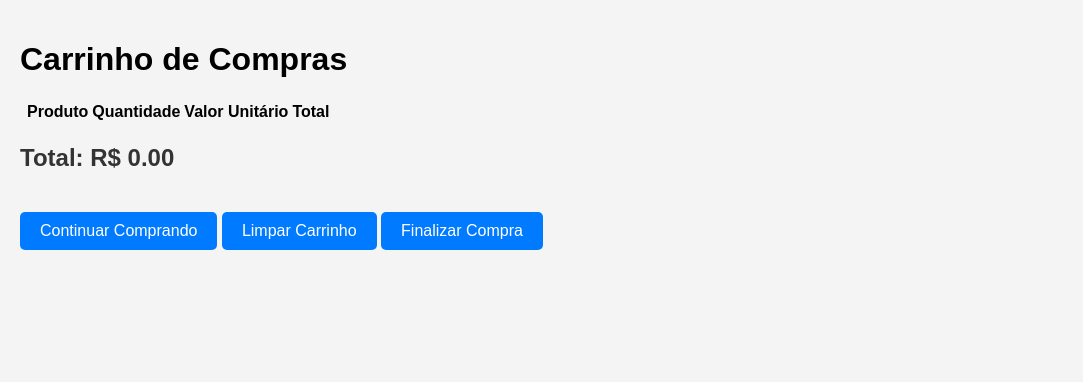
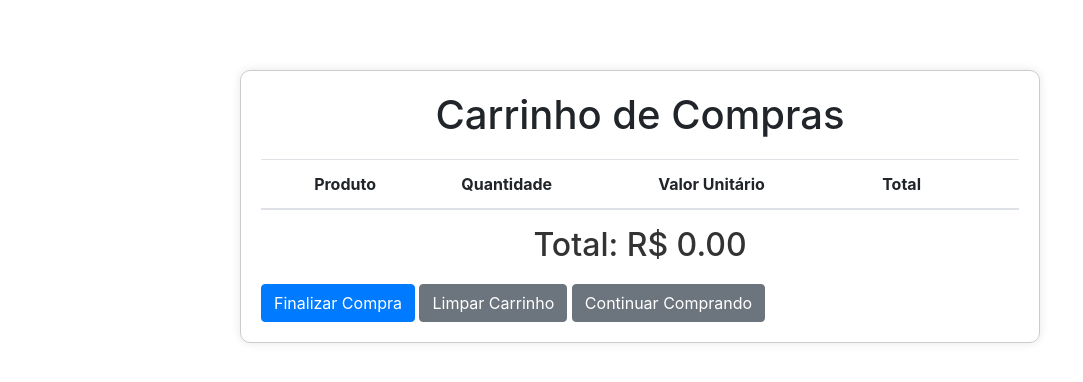
Before and after one commit to raphadroid27/gourmet-cafe, a Flask app: page /ver_carrinho in a window 1280 px wide. Shown: the top 382 px of the page, without its empty margins (0-1083 px from the left). Run offline with Flask 3, Linux system fonts and the light colour scheme; lists and menus that the app fills with data are empty; some libraries are stand-ins or nearby versions.

Commit message:
Update_13
Refatorado os estilos e estrutura do carrinho de compras e página de cadastro

```diff
--- a/static/css/styles.css
+++ b/static/css/styles.css
@@ -58,17 +58,95 @@ button:hover {
 
 .btn {
     display: inline-block;
-    margin-top: 20px;
-    padding: 10px 20px;
-    background-color: #007bff;
-    color: white;
-    text-decoration: none;
-    border: none;
-    border-radius: 5px;
+    font-weight: 400;
+    color: #212529;
+    text-align: center;
+    vertical-align: middle;
     cursor: pointer;
-    font-size: 16px;
+    background-color: transparent;
+    border: 1px solid transparent;
+    padding: 0.375rem 0.75rem;
+    font-size: 1rem;
+    line-height: 1.5;
+    border-radius: 0.25rem;
+    transition: color 0.15s ease-in-out, background-color 0.15s ease-in-out, border-color 0.15s ease-in-out, box-shadow 0.15s ease-in-out;
 }
 
 .btn:hover {
+    color: #212529;
+    text-decoration: none;
+}
+
+.btn-primary {
+    color: #fff;
+    background-color: #007bff;
+    border-color: #007bff;
+}
+
+.btn-primary:hover {
+    color: #fff;
     background-color: #0056b3;
+    border-color: #004085;
 }
+
+.btn-secondary {
+    color: #fff;
+    background-color: #6c757d;
+    border-color: #6c757d;
+}
+
+.btn-secondary:hover {
+    color: #fff;
+    background-color: #5a6268;
+    border-color: #545b62;
+}
+
+.centered-form {
+    max-width: 800px;
+    margin: 50px auto;
+    padding: 20px;
+    border: 1px solid #ccc;
+    border-radius: 10px;
+    box-shadow: 0 0 10px rgba(0, 0, 0, 0.1);
+}
+
+.centered-form h2 {
+    text-align: center;
+    margin-bottom: 20px;
+}
+
+.centered-form h1 {
+    text-align: center;
+    margin-bottom: 20px;
+}
+
+.text-center {
+    text-align: center;
+}
+
+.table {
+    width: 100%;
+    margin-bottom: 1rem;
+    color: #212529;
+    border-collapse: collapse;
+}
+
+.table th,
+.table td {
+    padding: 0.75rem;
+    vertical-align: top;
+    border-top: 1px solid #dee2e6;
+}
+
+.table thead th {
+    vertical-align: bottom;
+    border-bottom: 2px solid #dee2e6;
+}
+
+.table tbody + tbody {
+    border-top: 2px solid #dee2e6;
+}
+
+.table .table {
+    background-color: #fff;
+}
--- a/templates/carrinho.html
+++ b/templates/carrinho.html
@@ -5,11 +5,14 @@
     <meta name="viewport" content="width=device-width, initial-scale=1.0">
     <title>Carrinho de Compras</title>
     <link rel="stylesheet" href="{{ url_for('static', filename='css/styles.css') }}">
+    <link rel="stylesheet" href="https://stackpath.bootstrapcdn.com/bootstrap/4.5.2/css/bootstrap.min.css">
     <script src="https://code.jquery.com/jquery-3.6.0.min.js"></script>
 </head>
 <body>
+    <div class="container">
+        <div class="centered-form">
             <h1>Carrinho de Compras</h1>
-    <table>
+            <table class="table">
                 <thead>
                     <tr>
                         <th></th>
@@ -33,7 +36,7 @@
                         <td>
                             <form action="/remover_item" method="post">
                                 <input type="hidden" name="produto_id" value="{{ item.id }}">
-                        <button type="submit" class="btn">Remover</button>
+                                <button type="submit" class="btn btn-primary">Remover</button>
                             </form>
                         </td>
                     </tr>
@@ -41,15 +44,20 @@
                 </tbody>
             </table>
             <h2>Total: R$ {{ '%.2f'|format(total) }}</h2>
-    </form>
-
-    <a href="{{ url_for('catalogo') }}" class="btn">Continuar Comprando </a>
-    <a href="{{ url_for('limpar_carrinho') }}" class="btn">Limpar Carrinho</a>
-    <a href="{{ url_for('finalizar_compra') }}" class="btn">Finalizar Compra</a>
-    </a>
+            <a href="{{ url_for('finalizar_compra') }}" class="btn btn-primary">Finalizar Compra</a>
+            <a href="{{ url_for('limpar_carrinho') }}" class="btn btn-secondary">Limpar Carrinho</a>
+            <a href="{{ url_for('catalogo') }}" class="btn btn-secondary">Continuar Comprando</a>
+        </div>
+    </div>
 
     <script>
         $(document).ready(function() {
+            var urlParams = new URLSearchParams(window.location.search);
+            var mensagem = urlParams.get('mensagem');
+            if (mensagem) {
+                alert(mensagem);
+            }
+
             $('.quantidade-input').on('change', function() {
                 var produtoId = $(this).data('produto-id');
                 var quantidade = $(this).val();
```
Also changed, not shown: templates/index.html (+7 -14 lines), dbCoffee.db. Lines whose indentation alone changed are shown as unchanged.
